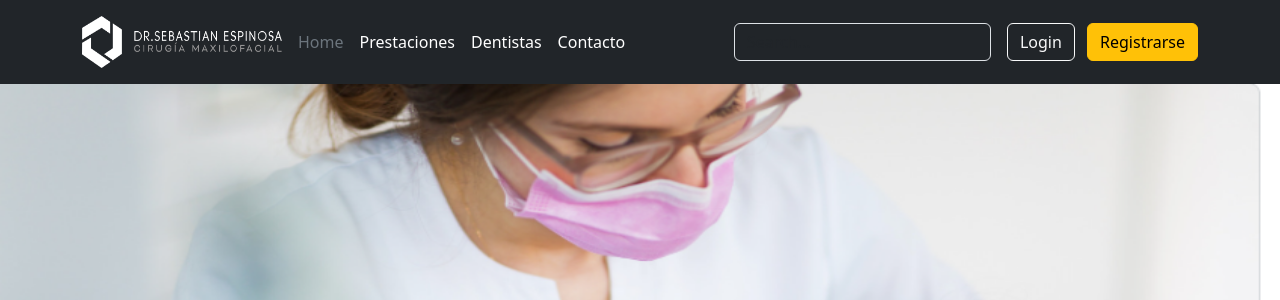
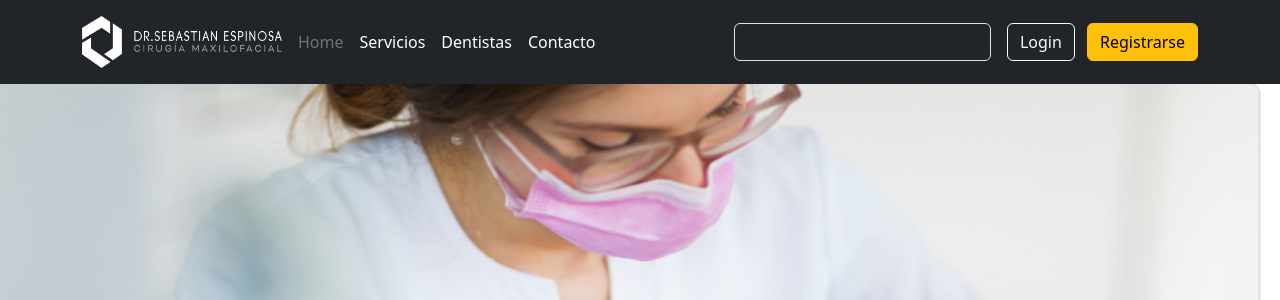
Before and after one commit to Isabellags/MediApp, a Django app: page / in a window 1280 px wide. Shown: the top 300 px of the page. Run offline with Django 4.2, Linux system fonts and the light colour scheme.

Commit message:
Actualización en develop
Cambio de nombre. Se modifico de prestaciones a servicios

```diff
--- a/appweb/templates/base.html
+++ b/appweb/templates/base.html
@@ -36,7 +36,8 @@
 
         <ul class="nav col-12 col-lg-auto me-lg-auto mb-2 justify-content-center mb-md-0">
           <li><a href="{% url 'home' %}" class="nav-link px-2 text-secondary">Home</a></li>
-          <li><a href="#" class="nav-link px-2 text-white">Prestaciones</a></li>
+          <li><a href="#" class="nav-link px-2 text-white">Servicios</a></li>
+          <!--Se cambio de prestaciones a servicios, primer cambio en develop-->
           <li><a href="{% url 'profesionales' %}" class="nav-link px-2 text-white">Dentistas</a></li>
           <li><a href="{% url 'contacto' %}" class="nav-link px-2 text-white">Contacto</a></li>
         </ul>
```
